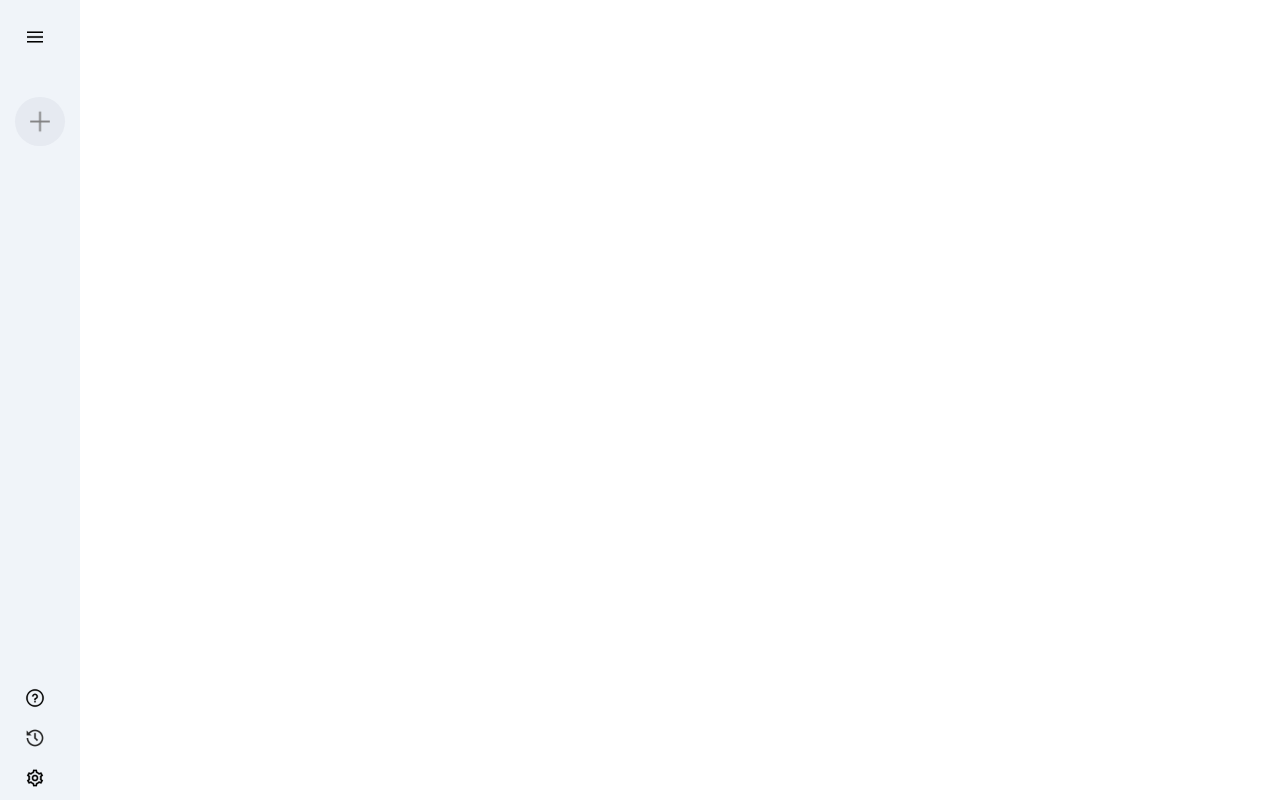
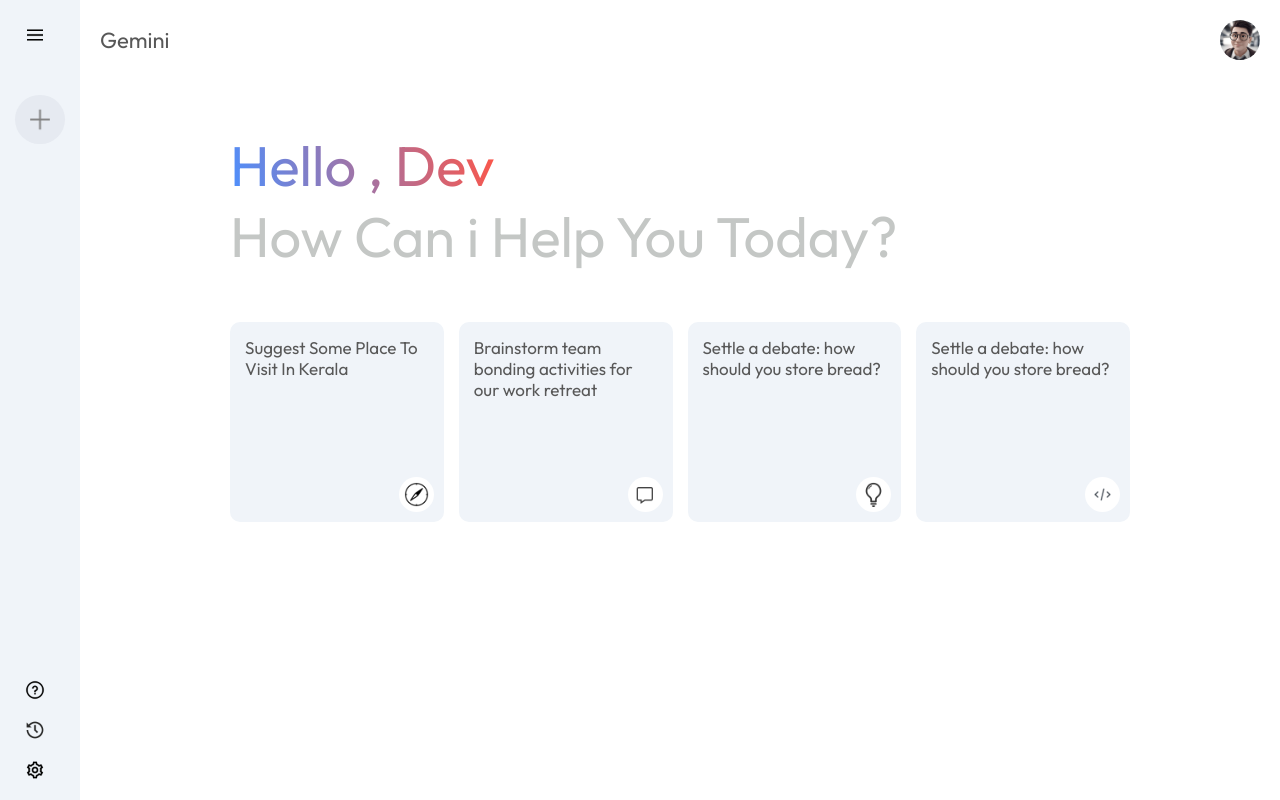
Before and after one commit to iamakashpc/Gemini-Clone, a React (Vite) app: page / in a window 1280 px wide. Built offline with nearby package versions, Linux system fonts and the light colour scheme.

Commit message:
main header and main section created

```diff
--- a/src/App.jsx
+++ b/src/App.jsx
@@ -1,8 +1,11 @@
+import Main from "./components/main/Main"
 import Sidebar from "./components/sidebar/Sidebar"
 
 const App = () => {
   return (
-    <><Sidebar/></>
+    <><Sidebar/>
+    <Main/>
+    </>
   )
 }
 
--- a/src/assets/assets.js
+++ b/src/assets/assets.js
@@ -8,6 +8,7 @@
 import gallery_icon from './gallery_icon.png'
 import mic_icon from './mic_icon.png'
 import user_icon from './user_icon.png'
+import user from './user.jpg'
 import youtube_icon from './youtube_icon.png'
 import message_icon from './message_icon.png'
 import code_icon from './code_icon.png'
@@ -29,5 +30,6 @@
 	message_icon,
 	code_icon,
 	send_icon,
-    gemini_icon
-}
+	gemini_icon,
+	user,
+};
--- a/src/components/main/Main.jsx
+++ b/src/components/main/Main.jsx
@@ -1,9 +1,41 @@
 
-
+import { assets } from "../../assets/assets"
+import "./main.css"
 const Main = () => {
   return (
-    <div>Main</div>
-  )
+		<div className="main">
+			<div className="nav">
+				<p>Gemini</p>
+				<img src={assets.user} alt="" />
+			</div>
+			<div className="main-container">
+				<div className="greet">
+					<p>
+						<span>Hello , Dev </span>
+					</p>
+					<p>How Can i Help You Today?</p>
+				</div>
+				<div className="cards">
+					<div className="card">
+						<p>Suggest Some Place To Visit In Kerala </p>
+						<img src={assets.compass_icon} alt="" />
+					</div>
+					<div className="card">
+						<p>Brainstorm team bonding activities for our work retreat </p>
+						<img src={assets.message_icon} alt="" />
+					</div>
+					<div className="card">
+						<p>Settle a debate: how should you store bread?</p>
+						<img src={assets.bulb_icon} alt="" />
+					</div>
+					<div className="card">
+						<p>Settle a debate: how should you store bread? </p>
+						<img src={assets.code_icon} alt="" />
+					</div>
+				</div>
+			</div>
+		</div>
+	);
 }
 
 export default Main
--- /dev/null
+++ b/src/components/main/main.css
@@ -0,0 +1,62 @@
+.main{
+    flex: 1;
+    min-height: 100vh;
+    padding-bottom: 15vh;
+    position: relative;
+}
+.main .nav{
+    display: flex;
+    align-items: center;
+    justify-content: space-between;
+    font-size: 22px;
+    padding: 20px;
+    color: #585858;
+}
+.main .nav img{
+    width: 40px;
+    border-radius: 50px;
+}
+.main-container{
+    max-width: 900px;
+    margin: auto;
+}
+.main-container .greet{
+    margin: 50px 0px;
+    font-size: 56px;
+    color:#c4c7c5;
+    font-weight: 500px;
+}
+.main .greet span{
+    background: -webkit-linear-gradient(16deg,#4b90ff,#ff5546);
+    -webkit-background-clip: text;
+    -webkit-text-fill-color: transparent;
+}
+.main .cards{
+    display: grid;
+    grid-template-columns: repeat(auto-fill,minmax(180px,1fr));
+    gap: 15px;
+}
+.main .card{
+    height: 200px;
+    padding: 15px;
+    background-color: #f0f4f9;
+    border-radius: 10px;
+    position: relative;
+    cursor: pointer;
+}
+.main .card img{
+    width: 35px;
+    padding: 5px;
+    position: absolute;
+    border-radius: 20px;
+    bottom: 10px;
+    right: 10px;
+    background: white;
+}
+.main .card p{
+    color: #585858;
+    font-size: 17px;
+}
+.main .card:hover{
+    background-color: #dfe4ea;
+}
--- a/src/components/sidebar/sidebar.css
+++ b/src/components/sidebar/sidebar.css
@@ -4,11 +4,11 @@
 	flex-direction: column;
 	justify-content: space-between;
 	background-color: #f0f4f9;
-	padding: 2px 15px;
+	padding: 10px 15px;
 
 }
 .sidebar .top{
-    margin-top: 25px;
+    margin-top: 15px;
 }
 .sidebar img {
 	width: 20px;
--- a/src/index.css
+++ b/src/index.css
@@ -1,7 +1,9 @@
+@import url('https://fonts.googleapis.com/css2?family=Outfit:wght@100..900&display=swap');
 *{
   padding: 0;
   margin: 0;
   box-sizing: border-box;
+  font-family: Outfit;
 }
 #root{
   min-height: 100vh;
```
Also changed, not shown: src/assets/user.jpg (added). Lines whose indentation alone changed are shown as unchanged.
